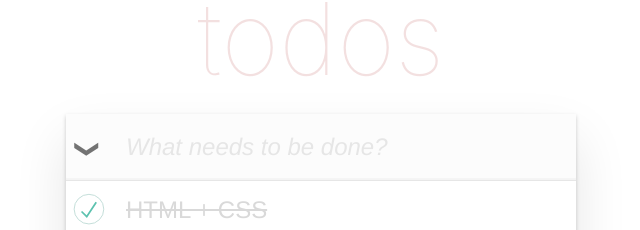
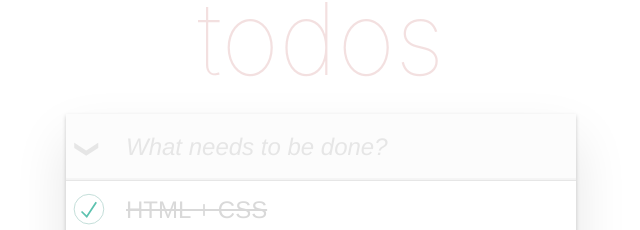
Before and after one commit to MaksymBeliever/vue3-todo-app, a Vue app: page / in a window 1280 px wide. Shown: the part 76-306 px from the top of the page, without its empty margins (319-959 px from the left). Built offline with nearby package versions, Linux system fonts and the light colour scheme.

Commit message:
Working with conditional UI elements of todo panel

```diff
--- a/src/App.vue
+++ b/src/App.vue
@@ -6,6 +6,11 @@ export default {
     return {
       todos,
     }
+  },
+  computed: {
+    activeTodos() {
+      return this.todos.filter(todo => !todo.completed);
+    },
   }
 }
 </script>
@@ -16,7 +21,7 @@ export default {
 
     <div class="todoapp__content">
       <header class="todoapp__header">
-        <button class="todoapp__toggle-all active"></button>
+        <button class="todoapp__toggle-all" :class="{ active: activeTodos.length === 0 }"></button>
 
         <form>
           <input
@@ -65,7 +70,7 @@ export default {
 
       <footer class="todoapp__footer">
         <span class="todo-count">
-          3 items left
+          {{ activeTodos.length }} items left
         </span>
 
         <nav class="filter">
@@ -91,7 +96,7 @@ export default {
           </a>
         </nav>
 
-        <button class="todoapp__clear-completed">
+        <button v-if="activeTodos.length > 0" class="todoapp__clear-completed">
           Clear completed
         </button>
       </footer>
```
